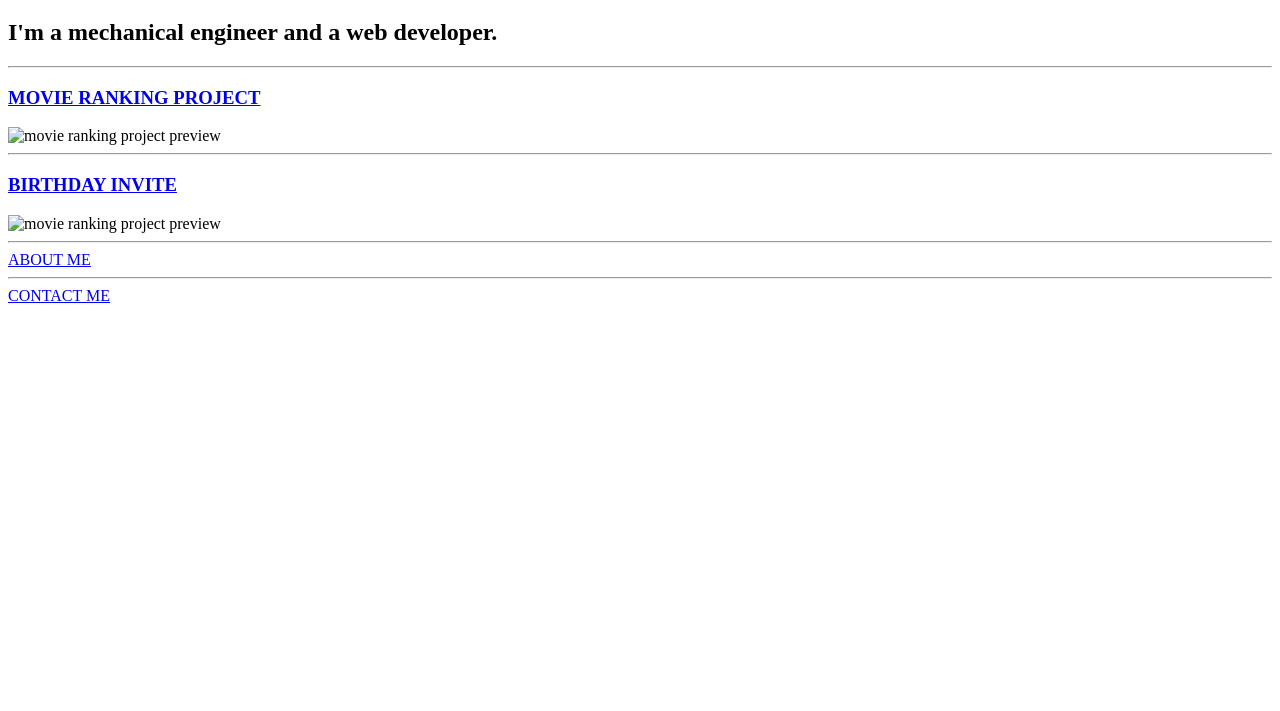
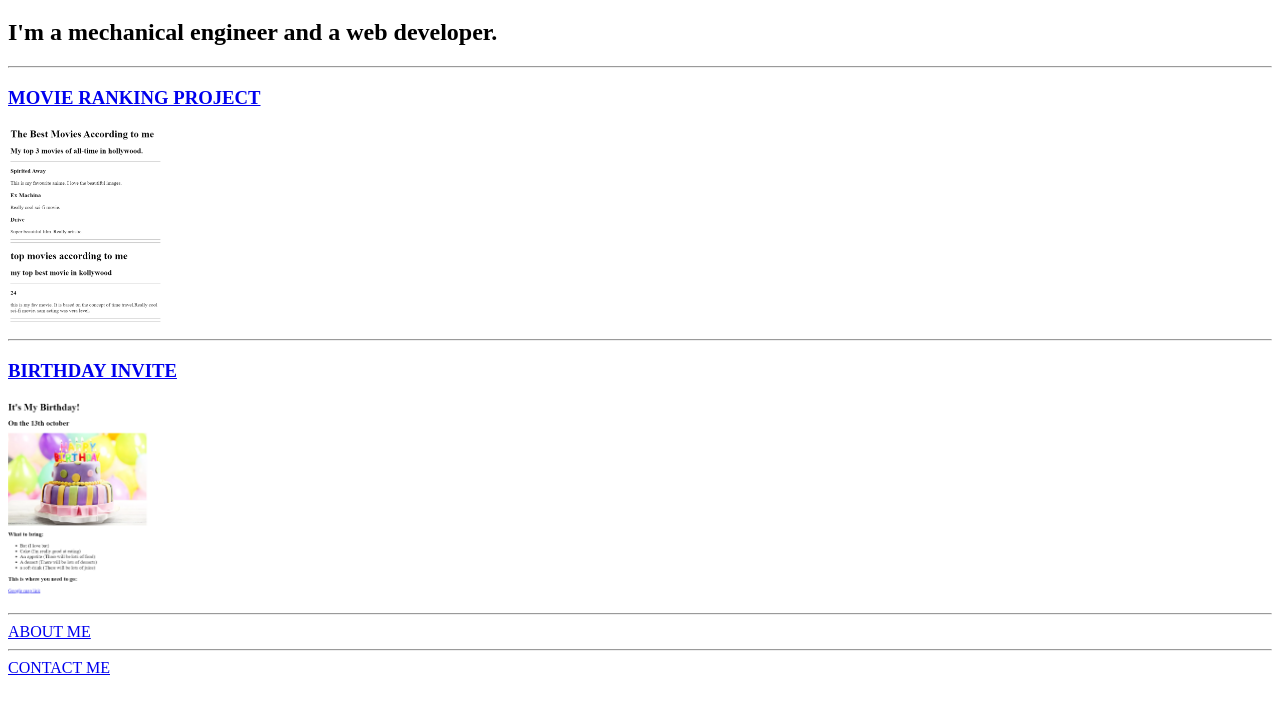
Before and after one commit to void-codeonaut/html-portfolio, a plain HTML site: page index.html in a window 1280 px wide. Shown: the part 61-772 px from the top of the page. Drawn offline with Linux system fonts and the light colour scheme.

Commit message:
Update index.html

```diff
--- a/index.html
+++ b/index.html
@@ -27,10 +27,10 @@ https://developer.mozilla.org/en-US/docs/Web/HTML/Element/img#attr-height -->
         <h2> I'm a mechanical engineer and a web developer.</h2>
         <hr/>
         <h3><a href="./public/movie-ranking.html">MOVIE RANKING PROJECT</a></h3>
-        <img src="./public/movie.png"height="200" alt="movie ranking project preview"/>
+        <img src="./movie.png"height="200" alt="movie ranking project preview"/>
         <hr/>
         <h3><a href="./public/birthday-invite.html">BIRTHDAY INVITE</a></h3>
-        <img src="./pulic/bday.png"height="200" alt="movie ranking project preview"/>
+        <img src="./bday.png"height="200" alt="movie ranking project preview"/>
         <hr/>
         <a href="./public/about.html">ABOUT ME</a>
         <hr/>
```
